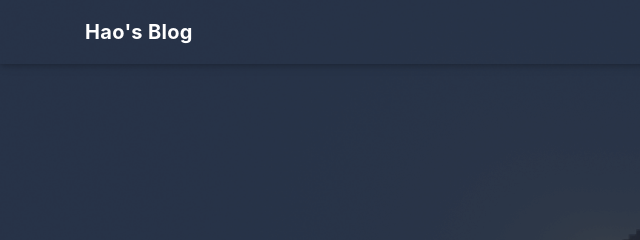
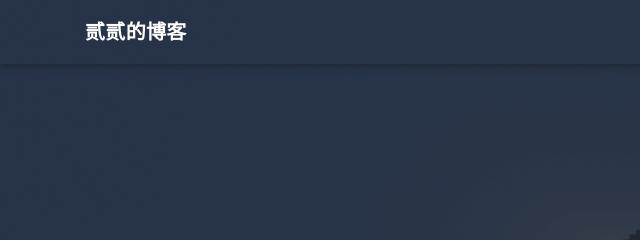
Before and after one commit to Wu-22/Wu-22.github.io, a plain HTML site: page index.html in a window 1280 px wide. Shown: the top 240 px of the page, 0-640 px from the left. Drawn offline with nearby package versions, Linux system fonts and the light colour scheme; some packages are replaced by stand-ins of ours; a script that the page names is missing; a small style sheet from the web is missing.

Commit message:
Site updated: 2023-03-28 22:22:16

```diff
--- a/index.html
+++ b/index.html
@@ -17,16 +17,16 @@
   <meta name="keywords" content="">
 
     <meta property="og:type" content="website">
-<meta property="og:title" content="Hao">
+<meta property="og:title" content="贰贰的博客">
 <meta property="og:url" content="http://example.com/index.html">
-<meta property="og:site_name" content="Hao">
+<meta property="og:site_name" content="贰贰的博客">
 <meta property="og:locale" content="en_US">
 <meta property="article:author" content="John Doe">
 <meta name="twitter:card" content="summary_large_image">
 
 
 
-  <title>Hao</title>
+  <title>贰贰的博客</title>
 
   <link  rel="stylesheet" href="https://lib.baomitu.com/twitter-bootstrap/4.6.1/css/bootstrap.min.css" />
 
@@ -84,7 +84,7 @@
   <nav id="navbar" class="navbar fixed-top  navbar-expand-lg navbar-dark scrolling-navbar">
   <div class="container">
     <a class="navbar-brand" href="/">
-      <strong>Hao&#39;s Blog</strong>
+      <strong>贰贰的博客</strong>
     </a>
 
     <button id="navbar-toggler-btn" class="navbar-toggler" type="button" data-toggle="collapse"
```
Also changed, not shown: 2023/03/27/hello-world/index.html (+3 -3 lines), 2023/03/27/wenzhang/index.html (+3 -3 lines), 2023/03/27/“昊的第一篇文章”/index.html (+3 -3 lines), 404.html (+3 -3 lines), archives/2023/03/index.html (+3 -3 lines), archives/2023/index.html (+3 -3 lines), archives/index.html (+3 -3 lines), categories/index.html (+3 -3 lines), links/index.html (+3 -3 lines), tags/index.html (+3 -3 lines).
